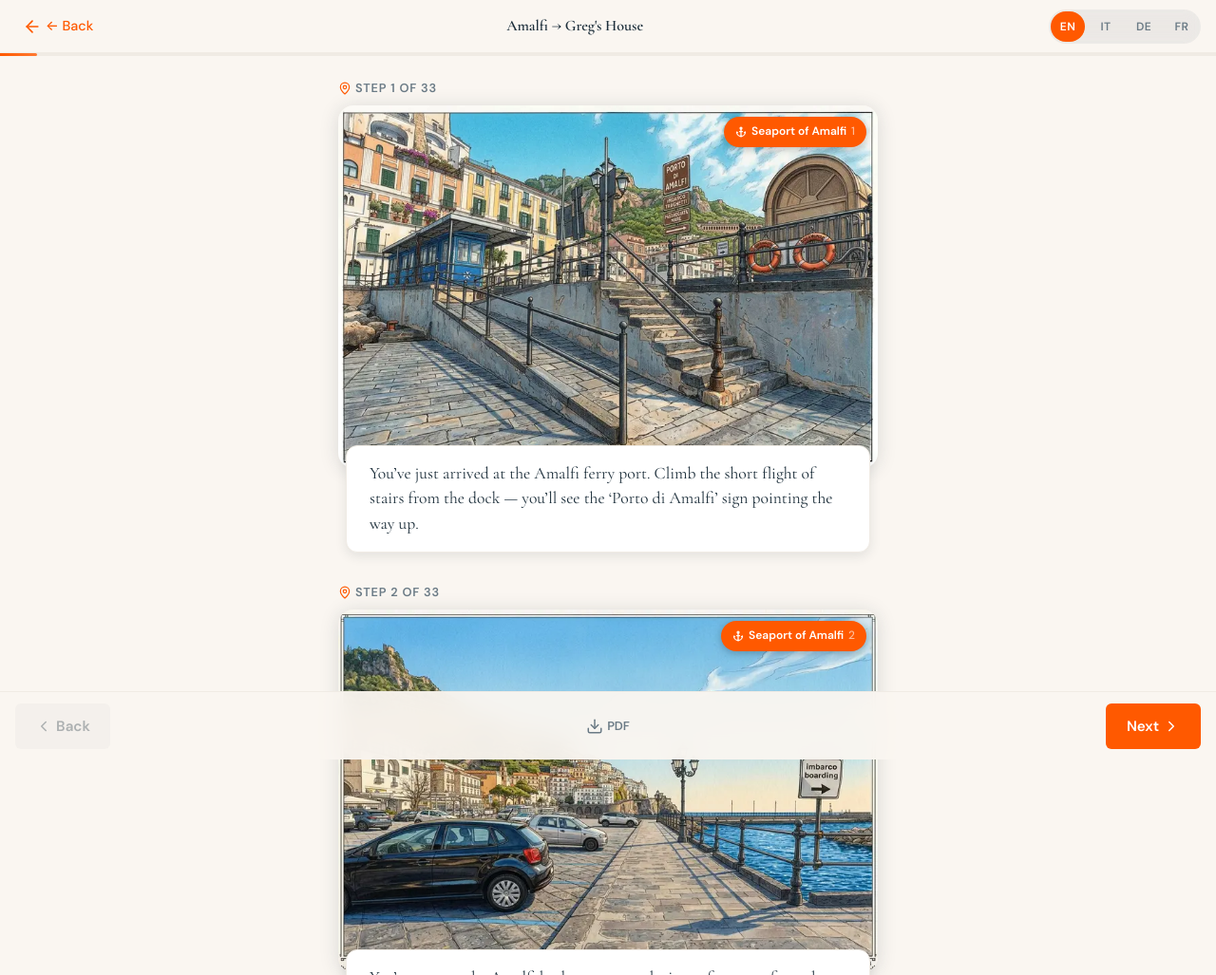
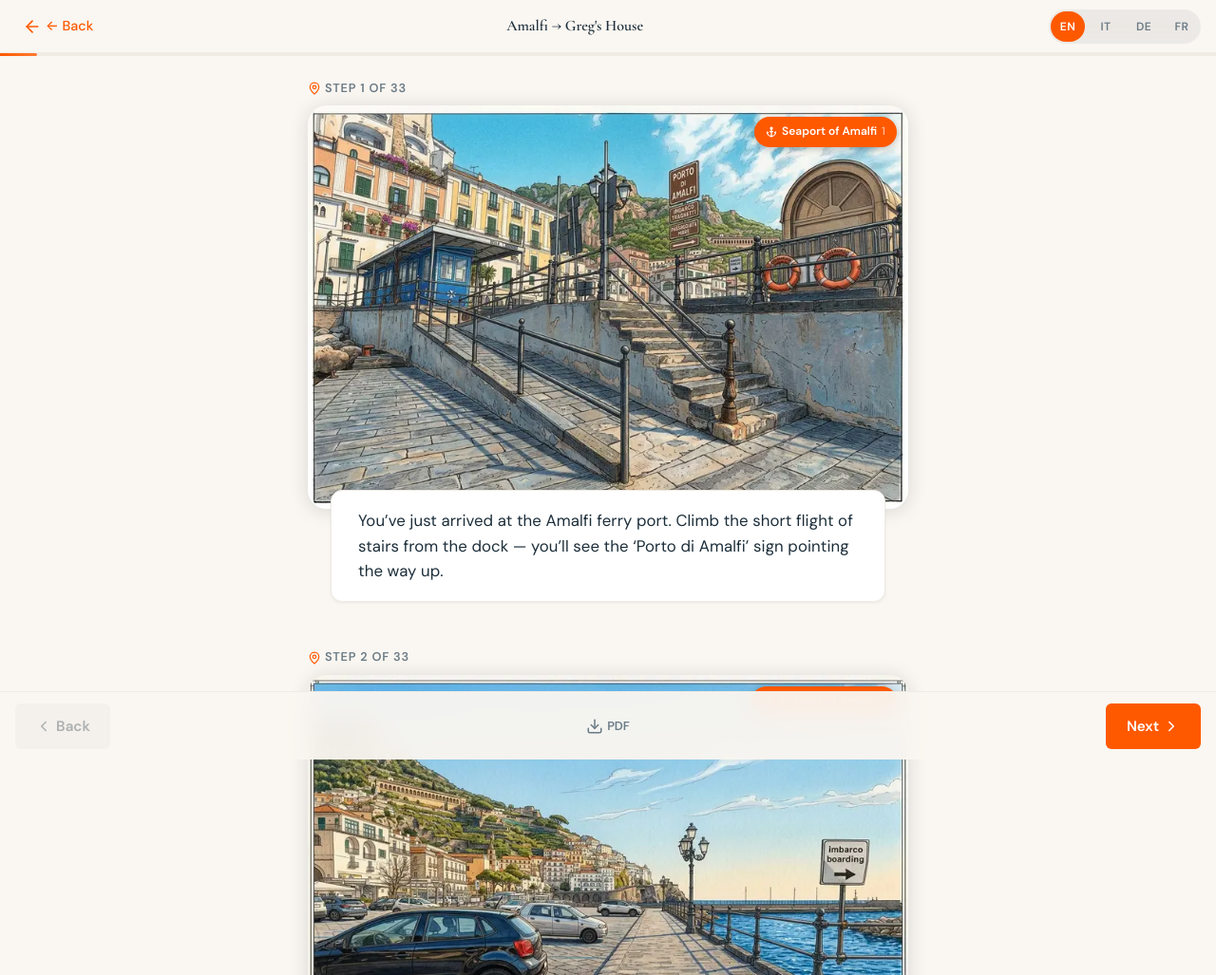
Before and after one commit to ungattocinereo/find.amalfi.day, a website: page route/amalfi-house.html in a window 1280 px wide. Shown: the top 1027 px of the page at 95% size. Drawn offline with nearby package versions, Linux system fonts and the light colour scheme.

Commit message:
Step cards: sans-serif captions, refined spacing, responsive breakpoints
Switch caption font from Cormorant Garamond to DM Sans for outdoor
readability. Increase card separation, add tablet/desktop media queries.

Co-Authored-By: Claude Opus 4.6 (1M context) <noreply@anthropic.com>

```diff
--- a/css/style.css
+++ b/css/style.css
@@ -794,7 +794,7 @@ button {
 
 /* --- Step Card --- */
 .step {
-  margin-bottom: var(--spacing-xl);
+  margin-bottom: var(--spacing-2xl);
   scroll-margin-top: calc(var(--header-height) + 8px);
 }
 
@@ -876,19 +876,20 @@ button {
 .step-caption {
   position: relative;
   z-index: 1;
-  font-family: var(--font-display);
-  font-size: 1.1rem;
+  font-family: var(--font-body);
+  font-size: 0.95rem;
   font-weight: 400;
-  line-height: 1.5;
+  line-height: 1.6;
+  letter-spacing: 0.005em;
   color: var(--color-text);
   background: var(--color-surface);
   border: 1px solid var(--color-border-light);
   border-radius: var(--radius-md);
-  padding: var(--spacing-md) var(--spacing-lg);
-  margin-top: -24px;
-  margin-left: var(--spacing-sm);
-  margin-right: var(--spacing-sm);
-  box-shadow: var(--shadow-md);
+  padding: 14px 20px;
+  margin-top: -20px;
+  margin-left: var(--spacing-md);
+  margin-right: var(--spacing-md);
+  box-shadow: var(--shadow-sm);
 }
 
 /* --- Arrival Card --- */
@@ -1085,6 +1086,36 @@ button {
   background: none;
 }
 
+/* --- Responsive: Tablet & Desktop --- */
+@media (min-width: 640px) {
+  .steps {
+    padding-left: var(--spacing-lg);
+    padding-right: var(--spacing-lg);
+  }
+
+  .step-photo {
+    border-radius: 20px;
+  }
+
+  .step-caption {
+    font-size: 1rem;
+    padding: var(--spacing-md) var(--spacing-lg);
+    margin-left: var(--spacing-lg);
+    margin-right: var(--spacing-lg);
+  }
+}
+
+@media (min-width: 768px) {
+  :root {
+    --max-width: 680px;
+  }
+
+  .step-caption {
+    font-size: 1.05rem;
+    padding: 18px 28px;
+  }
+}
+
 /* --- Print Styles --- */
 @media print {
   .route-header,
```
